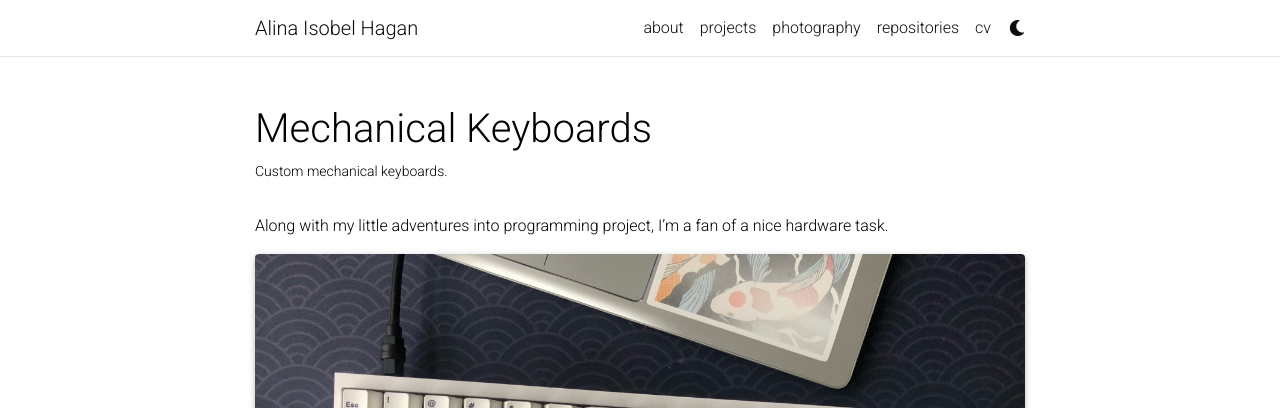
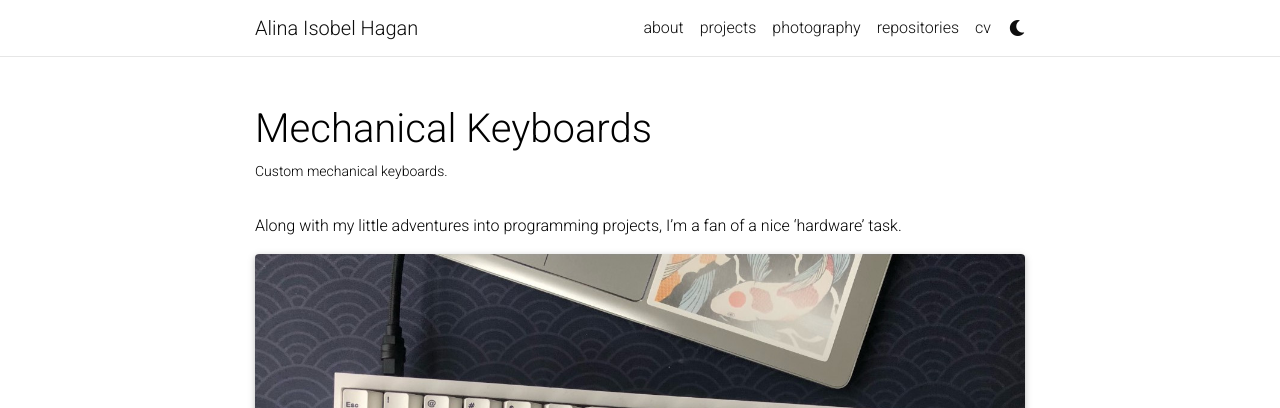
Before and after one commit to aihphysics/aihphysics.github.io, a Jekyll site: the page built from _projects/2_project.md, in a window 1280 px wide and 900 px high. Shown: the top 408 px of the window. Built offline with Jekyll 4.4.1, drawn with Linux system fonts in a browser that asks for light colours; full-size pictures stand in for the smaller copies a plugin makes; comment, search, counter and statistics services are not loaded; a style sheet for code colours, icons or effects is not loaded.

Commit message:
small typo fixes

```diff
--- a/404.html
+++ b/404.html
@@ -2,7 +2,7 @@
 layout: page
 permalink: /404.html
 title: "Page not found"
-description: "Looks like there has been a mistake. Nothing exists here."
+description: "Sorry! I've probably been tinkering! :) Let me know!"
 redirect: true
 ---
 
--- a/_projects/2_project.md
+++ b/_projects/2_project.md
@@ -3,11 +3,11 @@ layout: page
 title: Mechanical Keyboards
 description: Custom mechanical keyboards.
 img: assets/img/workboard_rot.jpg
-importance: 3
+importance: 2
 category: hardware
 ---
 
-Along with my little adventures into programming project, I'm a fan of a nice hardware task.
+Along with my little adventures into programming projects, I'm a fan of a nice 'hardware' task.
 <div class="row">
     <div class="col-sm mt-3 mt-md-0">
         {% include figure.html path="assets/img/workboard_rot.jpg" title="example image" class="img-fluid rounded z-depth-1" %}
```
Also changed, not shown: _projects/1_project.md (+1 -1 lines).
